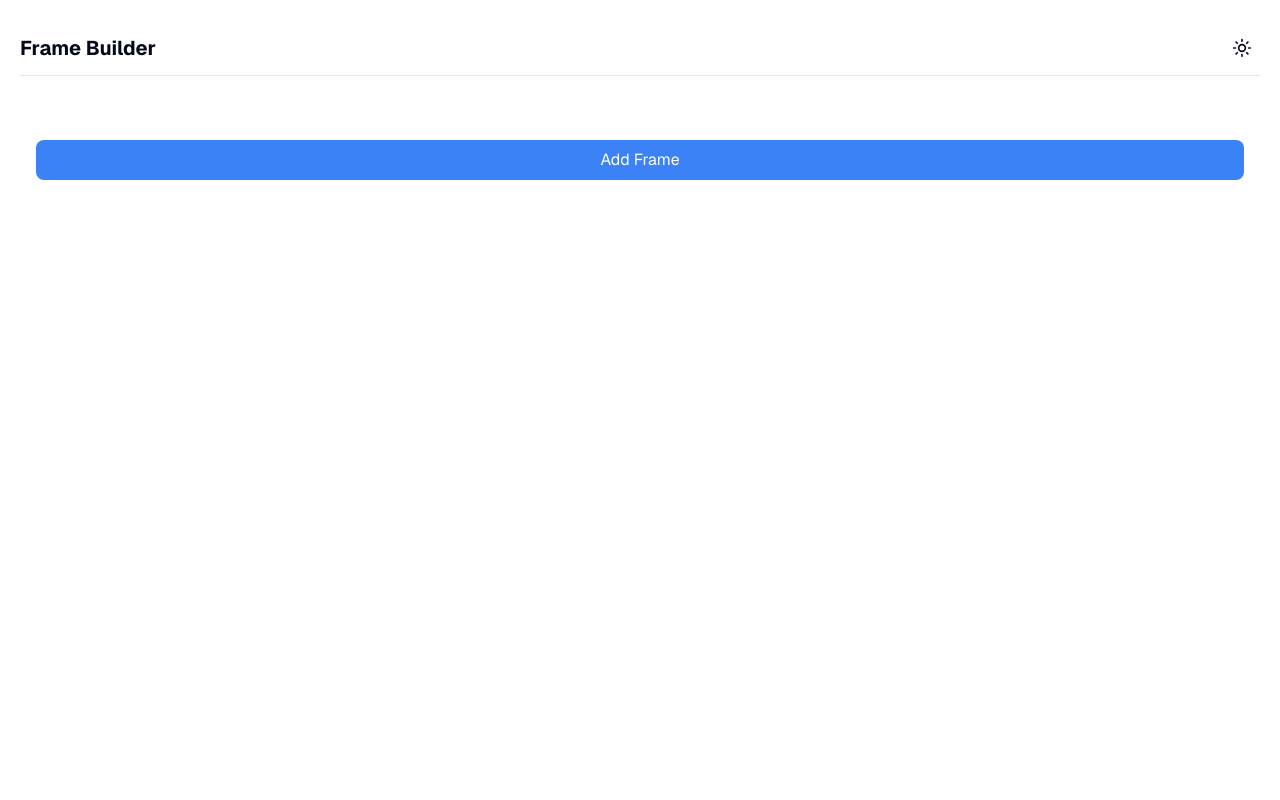
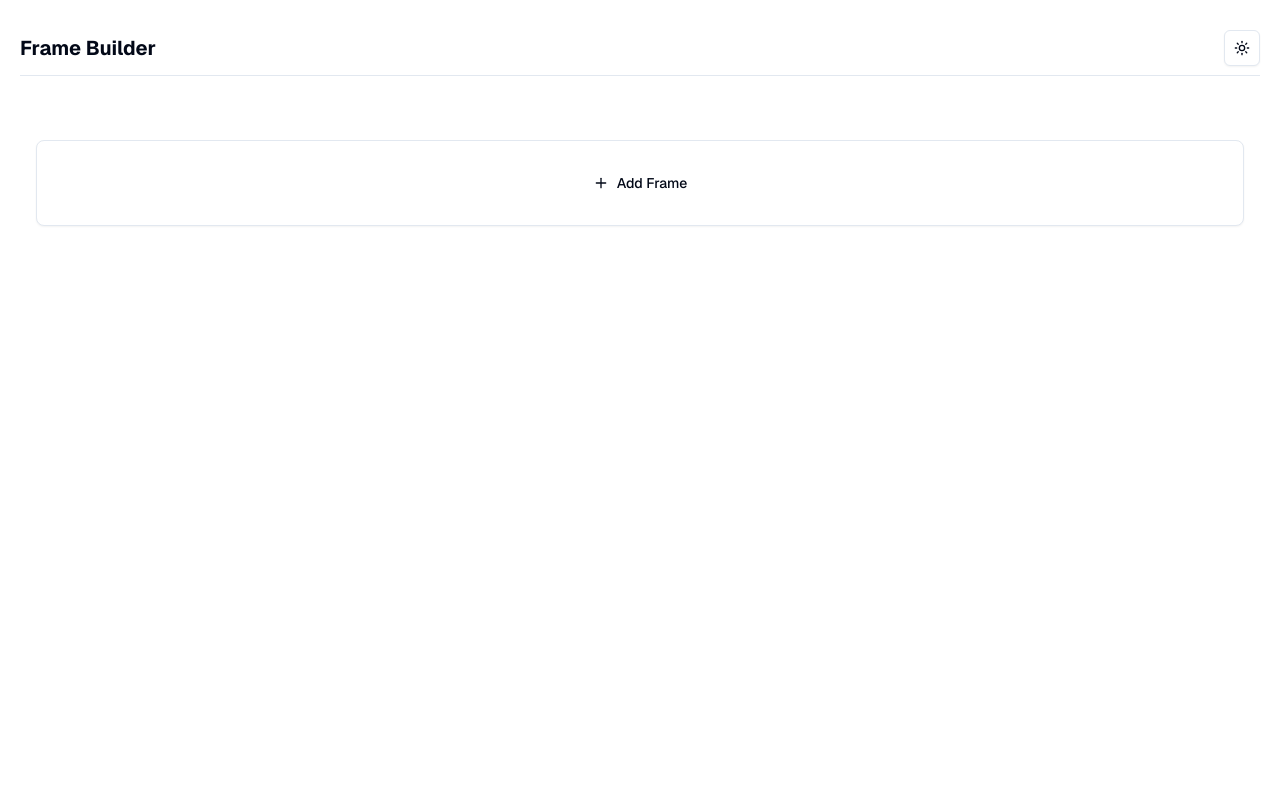
Before and after one commit to surajk95/frame-builder, a Next.js app: page / in a window 1280 px wide. Shown: the top 800 px of the page. Built offline with nearby package versions, Linux system fonts and the light colour scheme.

Commit message:
sortable frames

```diff
--- /dev/null
+++ b/app/components/dashboard/SortableFrame.tsx
@@ -0,0 +1,46 @@
+import { useSortable } from "@dnd-kit/sortable";
+import { CSS } from "@dnd-kit/utilities";
+import { X } from "lucide-react";
+import { Frame } from "./types";
+
+interface Props {
+  frame: Frame;
+  onRemove: (id: string) => void;
+}
+
+export function SortableFrame({ frame, onRemove }: Props) {
+  const {
+    attributes,
+    listeners,
+    setNodeRef,
+    transform,
+    transition,
+  } = useSortable({ id: frame.id });
+
+  const style = {
+    transform: CSS.Transform.toString(transform),
+    transition,
+  };
+
+  return (
+    <div
+      ref={setNodeRef}
+      style={style}
+      {...attributes}
+      {...listeners}
+      className="w-full h-[100px] border border-gray-300 rounded-lg p-4 relative bg-background cursor-grab active:cursor-grabbing"
+    >
+      <button
+        onClick={() => onRemove(frame.id)}
+        className="absolute top-2 right-2 p-1 rounded-full hover:bg-gray-100
+                   transition-colors"
+        aria-label="Remove frame"
+      >
+        <X className="h-4 w-4 text-gray-500 hover:text-gray-700" />
+      </button>
+
+      {frame.orderId + 1}.
+      <div>Caption: {frame.caption}</div>
+    </div>
+  );
+}
--- a/app/components/dashboard/index.tsx
+++ b/app/components/dashboard/index.tsx
@@ -1,24 +1,42 @@
 'use client'
 import { useState } from 'react';
-import { X } from 'lucide-react'; // Import X icon from lucide-react
-
-// Define the Frame type
-type Frame = {
-  id: string;
-  orderId: number;
-  caption: string;
-  images: string[];
-};
+import { Plus } from 'lucide-react';
+import { Card, CardContent } from "@/components/ui/card";
+import { Button } from "@/components/ui/button";
+import { Frame } from './types';
+import { SortableFrame } from './SortableFrame';
+import {
+  DndContext,
+  closestCenter,
+  KeyboardSensor,
+  PointerSensor,
+  useSensor,
+  useSensors,
+  DragEndEvent,
+} from '@dnd-kit/core';
+import {
+  arrayMove,
+  SortableContext,
+  sortableKeyboardCoordinates,
+  verticalListSortingStrategy,
+} from '@dnd-kit/sortable';
 
 export default function Dashboard() {
   const [frames, setFrames] = useState<Frame[]>([]);
 
+  const sensors = useSensors(
+    useSensor(PointerSensor),
+    useSensor(KeyboardSensor, {
+      coordinateGetter: sortableKeyboardCoordinates,
+    })
+  );
+
   const addFrame = () => {
     const newFrame: Frame = {
-      id: crypto.randomUUID(), // Generate a unique ID
-      orderId: frames.length, // Use the current length as orderId
-      caption: '', // Initialize with empty caption
-      images: [], // Initialize with empty images array
+      id: crypto.randomUUID(),
+      orderId: frames.length,
+      caption: '',
+      images: [],
     };
 
     setFrames([...frames, newFrame]);
@@ -28,40 +46,58 @@ export default function Dashboard() {
     setFrames(frames.filter(frame => frame.id !== frameId));
   };
 
+  const handleDragEnd = (event: DragEndEvent) => {
+    const {active, over} = event;
+
+    if (over && active.id !== over.id) {
+      setFrames((items) => {
+        const oldIndex = items.findIndex(item => item.id === active.id);
+        const newIndex = items.findIndex(item => item.id === over.id);
+
+        // Update orderIds after moving
+        const newItems = arrayMove(items, oldIndex, newIndex);
+        return newItems.map((item, index) => ({
+          ...item,
+          orderId: index
+        }));
+      });
+    }
+  };
+
   return (
     <div className="min-h-screen w-full p-4">
-      {/* Display frames */}
+      <DndContext
+        sensors={sensors}
+        collisionDetection={closestCenter}
+        onDragEnd={handleDragEnd}
+      >
+        <SortableContext
+          items={frames}
+          strategy={verticalListSortingStrategy}
+        >
           <div className="space-y-4">
-        {frames.map((frame, index) => (
-          <div
+            {frames.map((frame) => (
+              <SortableFrame
                 key={frame.id}
-            className="w-full h-[100px] border border-gray-300 rounded-lg p-4 relative"
-          >
-            {/* Add close button */}
-            <button
-              onClick={() => removeFrame(frame.id)}
-              className="absolute top-2 right-2 p-1 rounded-full hover:bg-gray-100
-                         transition-colors"
-              aria-label="Remove frame"
-            >
-              <X className="h-4 w-4 text-gray-500 hover:text-gray-700" />
-            </button>
-
-            {index + 1}.
-            <div>Caption: {frame.caption}</div>
-          </div>
+                frame={frame}
+                onRemove={removeFrame}
+              />
             ))}
           </div>
+        </SortableContext>
+      </DndContext>
 
-      {/* Add Frame button */}
-      <button
-        onClick={addFrame}
-        className="w-full
-                 bg-blue-500 text-white px-6 mt-5 py-2 rounded-lg
-                 hover:bg-blue-600 transition-colors"
+      <Card className="mt-5 cursor-pointer hover:bg-accent transition-colors" onClick={addFrame}>
+        <CardContent className="p-6">
+          <Button
+            variant="ghost"
+            className="w-full h-full flex items-center justify-center gap-2"
           >
+            <Plus className="h-4 w-4" />
             Add Frame
-      </button>
+          </Button>
+        </CardContent>
+      </Card>
     </div>
   );
 }
--- /dev/null
+++ b/app/components/dashboard/types.ts
@@ -0,0 +1,6 @@
+export type Frame = {
+  id: string;
+  orderId: number;
+  caption: string;
+  images: string[];
+};
--- a/app/components/theme-toggle.tsx
+++ b/app/components/theme-toggle.tsx
@@ -1,20 +1,40 @@
 "use client"
 
 import * as React from "react"
-import { Moon, Sun } from "lucide-react"
+import { Moon, MoonIcon, Sun } from "lucide-react"
 import { useTheme } from "next-themes"
 
+import { Button } from "@/components/ui/button"
+import {
+  DropdownMenu,
+  DropdownMenuContent,
+  DropdownMenuItem,
+  DropdownMenuTrigger,
+} from "@/components/ui/dropdown-menu"
+
 export function ThemeToggle() {
-  const { theme, setTheme } = useTheme()
+  const { setTheme } = useTheme()
 
   return (
-    <button
-      onClick={() => setTheme(theme === "dark" ? "light" : "dark")}
-      className="rounded-md p-2 hover:bg-gray-100 dark:hover:bg-gray-800"
-    >
-      <Sun className="h-5 w-5 rotate-0 scale-100 transition-all dark:-rotate-90 dark:scale-0" />
-      <Moon className="absolute h-5 w-5 rotate-90 scale-0 transition-all dark:rotate-0 dark:scale-100" />
-      <span className="sr-only">Toggle theme</span>
-    </button>
+    <DropdownMenu>
+      <DropdownMenuTrigger asChild>
+        <Button variant="outline" size="icon">
+          <Sun className="h-[1.2rem] w-[1.2rem] rotate-0 scale-100 transition-all dark:-rotate-90 dark:scale-0" />
+          <Moon className="absolute h-[1.2rem] w-[1.2rem] rotate-90 scale-0 transition-all dark:rotate-0 dark:scale-100" />
+          <span className="sr-only">Toggle theme</span>
+        </Button>
+      </DropdownMenuTrigger>
+      <DropdownMenuContent align="end">
+        <DropdownMenuItem onClick={() => setTheme("light")}>
+          Light
+        </DropdownMenuItem>
+        <DropdownMenuItem onClick={() => setTheme("dark")}>
+          Dark
+        </DropdownMenuItem>
+        <DropdownMenuItem onClick={() => setTheme("system")}>
+          System
+        </DropdownMenuItem>
+      </DropdownMenuContent>
+    </DropdownMenu>
   )
 }
--- /dev/null
+++ b/components/ui/card.tsx
@@ -0,0 +1,79 @@
+import * as React from "react"
+
+import { cn } from "@/lib/utils"
+
+const Card = React.forwardRef<
+  HTMLDivElement,
+  React.HTMLAttributes<HTMLDivElement>
+>(({ className, ...props }, ref) => (
+  <div
+    ref={ref}
+    className={cn(
+      "rounded-lg border bg-card text-card-foreground shadow-sm",
+      className
+    )}
+    {...props}
+  />
+))
+Card.displayName = "Card"
+
+const CardHeader = React.forwardRef<
+  HTMLDivElement,
+  React.HTMLAttributes<HTMLDivElement>
+>(({ className, ...props }, ref) => (
+  <div
+    ref={ref}
+    className={cn("flex flex-col space-y-1.5 p-6", className)}
+    {...props}
+  />
+))
+CardHeader.displayName = "CardHeader"
+
+const CardTitle = React.forwardRef<
+  HTMLParagraphElement,
+  React.HTMLAttributes<HTMLHeadingElement>
+>(({ className, ...props }, ref) => (
+  <h3
+    ref={ref}
+    className={cn(
+      "text-2xl font-semibold leading-none tracking-tight",
+      className
+    )}
+    {...props}
+  />
+))
+CardTitle.displayName = "CardTitle"
+
+const CardDescription = React.forwardRef<
+  HTMLParagraphElement,
+  React.HTMLAttributes<HTMLParagraphElement>
+>(({ className, ...props }, ref) => (
+  <p
+    ref={ref}
+    className={cn("text-sm text-muted-foreground", className)}
+    {...props}
+  />
+))
+CardDescription.displayName = "CardDescription"
+
+const CardContent = React.forwardRef<
+  HTMLDivElement,
+  React.HTMLAttributes<HTMLDivElement>
+>(({ className, ...props }, ref) => (
+  <div ref={ref} className={cn("p-6 pt-0", className)} {...props} />
+))
+CardContent.displayName = "CardContent"
+
+const CardFooter = React.forwardRef<
+  HTMLDivElement,
+  React.HTMLAttributes<HTMLDivElement>
+>(({ className, ...props }, ref) => (
+  <div
+    ref={ref}
+    className={cn("flex items-center p-6 pt-0", className)}
+    {...props}
+  />
+))
+CardFooter.displayName = "CardFooter"
+
+export { Card, CardHeader, CardTitle, CardDescription, CardContent, CardFooter }
--- a/package.json
+++ b/package.json
@@ -9,6 +9,9 @@
     "lint": "next lint"
   },
   "dependencies": {
+    "@dnd-kit/core": "^6.3.1",
+    "@dnd-kit/sortable": "^10.0.0",
+    "@dnd-kit/utilities": "^3.2.2",
     "@radix-ui/react-dropdown-menu": "^2.1.5",
     "@radix-ui/react-slot": "^1.1.1",
     "class-variance-authority": "^0.7.1",
```
Also changed, not shown: 1 other file (tests, documents, lock files or other folders). Lines whose indentation alone changed are shown as unchanged.
